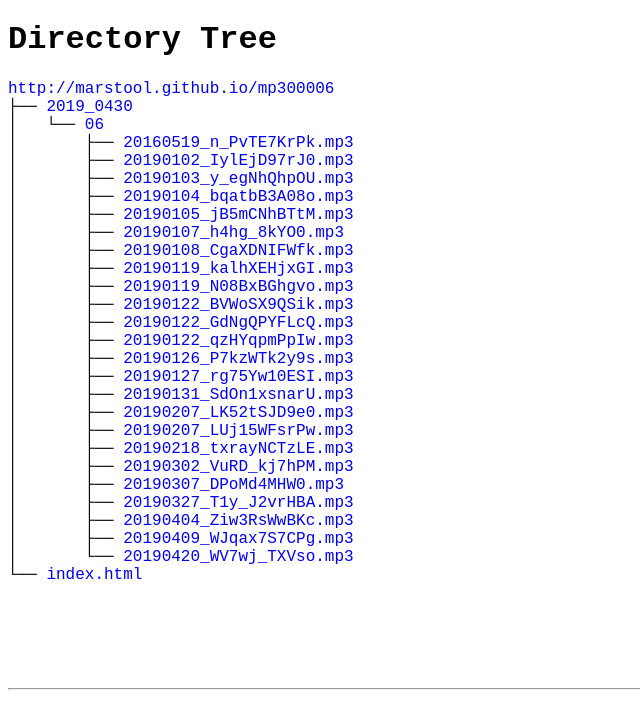
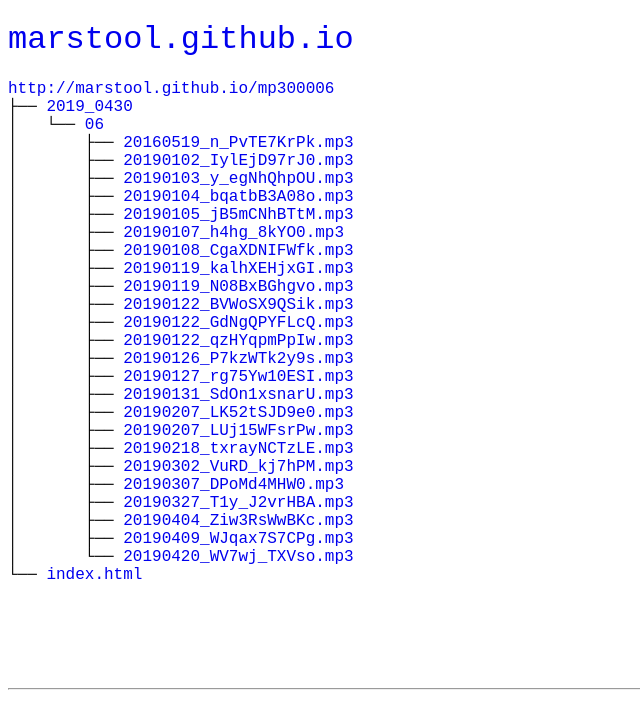
Before and after one commit to marstool/mp300006, a plain HTML site: page docs/index.html in a window 1280 px wide. Shown: the whole page, without its empty margins (0-640 px from the left). Drawn offline with Linux system fonts and the light colour scheme.

Commit message:
fix path

```diff
--- a/docs/index.html
+++ b/docs/index.html
@@ -25,7 +25,7 @@
  </style>
 </head>
 <body>
-	<h1>Directory Tree</h1><p>
+	<h1><a href="http://marstool.github.io/mp3s">marstool.github.io</a></h1><p>
 	<a href="http://marstool.github.io/mp300006">http://marstool.github.io/mp300006</a><br>
 	├── <a href="http://marstool.github.io/mp300006/2019_0430/">2019_0430</a><br>
 	│   └── <a href="http://marstool.github.io/mp300006/2019_0430/06/">06</a><br>
```
Also changed, not shown: 1 other file.
